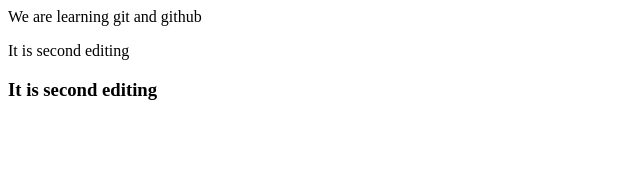
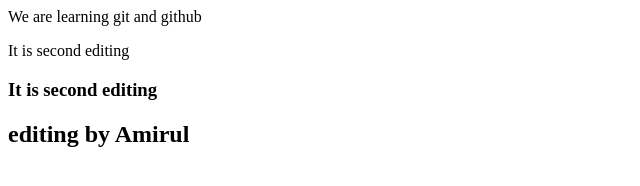
Before and after one commit to mandsIT/test, a plain HTML site: page index.html in a window 1280 px wide. Shown: the whole page, without its empty margins (0-640 px from the left). Drawn offline with Linux system fonts and the light colour scheme.

Commit message:
edited by amir

```diff
--- a/index.html
+++ b/index.html
@@ -7,6 +7,7 @@
 	<p>We are learning git and github</p>
 	<P>It is second editing</P>
 	<h3>It is second editing</h3>
+	<h2> editing by Amirul </h2>
 
 </body>
 </html>
```
